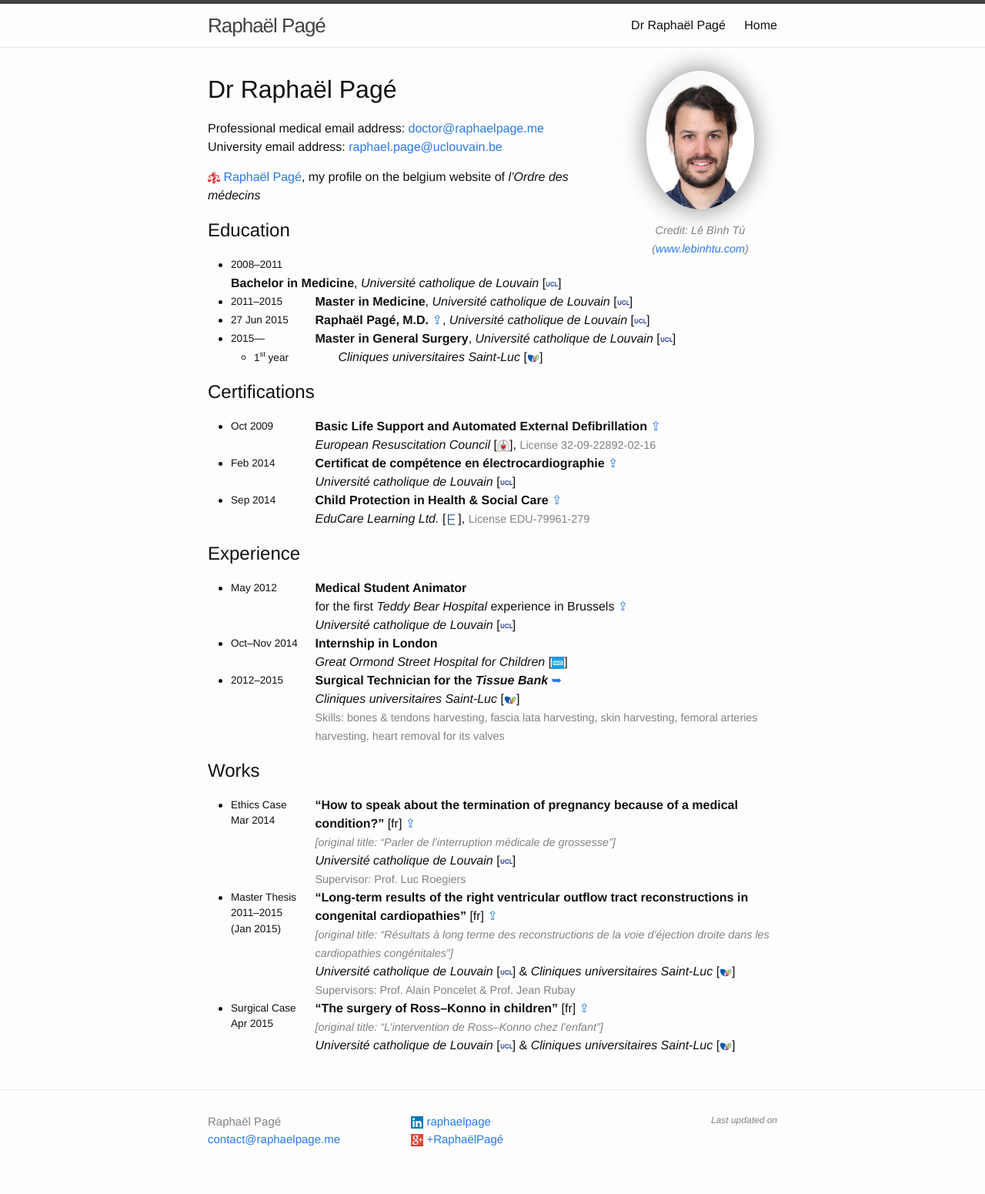
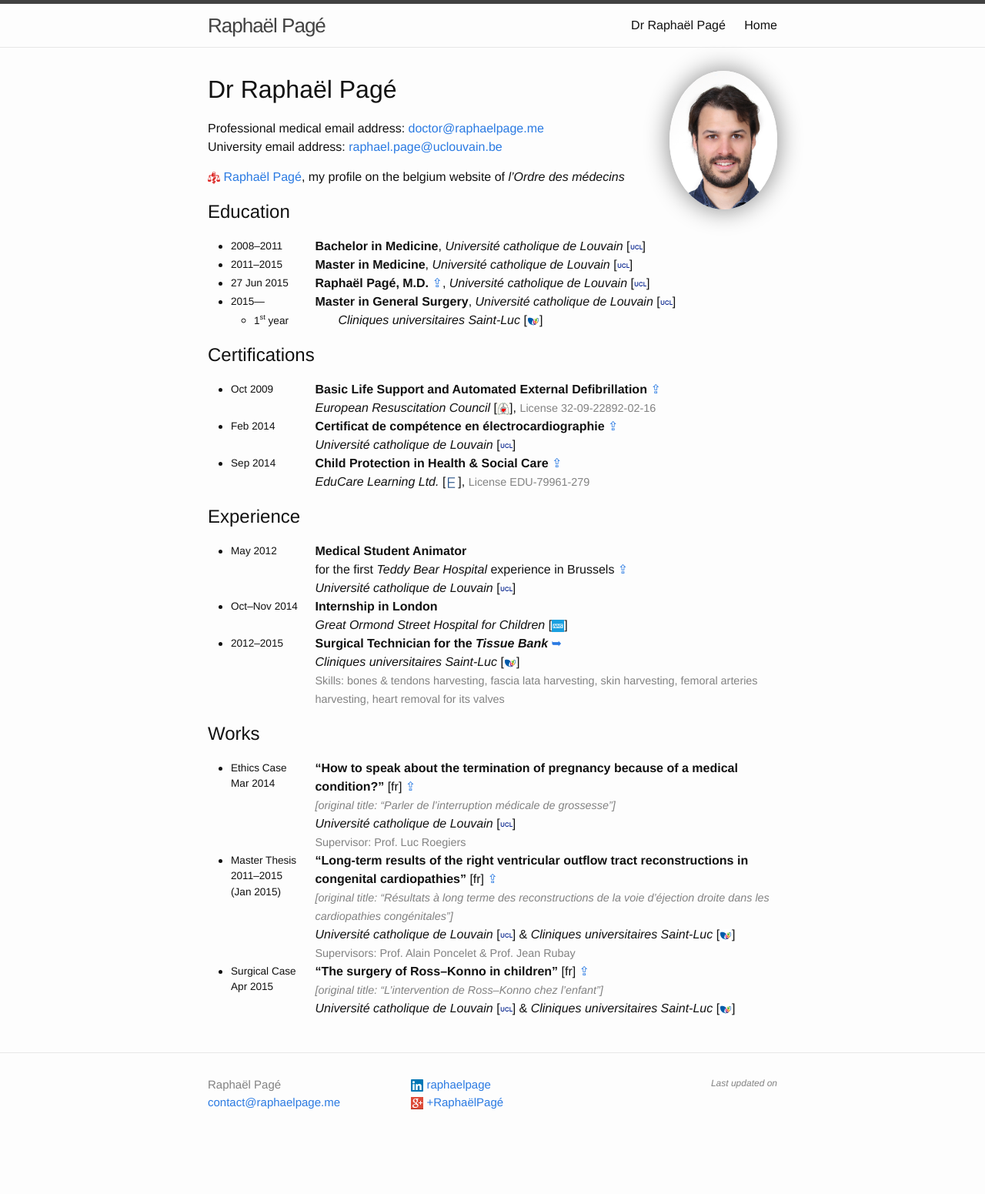
Before and after one commit to raphaelpage/raphaelpage.github.io, a Jekyll site: the page built from doctor/index.html, in a window 1280 px wide. Shown: the whole page at 77% size. Built offline with Jekyll 4.4.1, drawn with Linux system fonts in a browser that asks for light colours; after the commit the page ends 1503 px from its top, so only the background shows below that.

Commit message:
Design & CSS modifications

```diff
--- a/_includes/header.html
+++ b/_includes/header.html
@@ -5,9 +5,9 @@
     <nav class="site-nav">
       <a href="#" class="menu-icon">
         <svg viewBox="0 0 18 15">
-          <path fill="#424242" d="M18,1.484c0,0.82-0.665,1.484-1.484,1.484H1.484C0.665,2.969,0,2.304,0,1.484l0,0C0,0.665,0.665,0,1.484,0 h15.031C17.335,0,18,0.665,18,1.484L18,1.484z">
-          <path fill="#424242" d="M18,7.516C18,8.335,17.335,9,16.516,9H1.484C0.665,9,0,8.335,0,7.516l0,0c0-0.82,0.665-1.484,1.484-1.484 h15.031C17.335,6.031,18,6.696,18,7.516L18,7.516z">
-          <path fill="#424242" d="M18,13.516C18,14.335,17.335,15,16.516,15H1.484C0.665,15,0,14.335,0,13.516l0,0 c0-0.82,0.665-1.484,1.484-1.484h15.031C17.335,12.031,18,12.696,18,13.516L18,13.516z">
+          <path fill="#424242" d="M18,1.484c0,0.82-0.665,1.484-1.484,1.484H1.484C0.665,2.969,0,2.304,0,1.484l0,0C0,0.665,0.665,0,1.484,0 h15.031C17.335,0,18,0.665,18,1.484L18,1.484z"></path>
+          <path fill="#424242" d="M18,7.516C18,8.335,17.335,9,16.516,9H1.484C0.665,9,0,8.335,0,7.516l0,0c0-0.82,0.665-1.484,1.484-1.484 h15.031C17.335,6.031,18,6.696,18,7.516L18,7.516z"></path>
+          <path fill="#424242" d="M18,13.516C18,14.335,17.335,15,16.516,15H1.484C0.665,15,0,14.335,0,13.516l0,0 c0-0.82,0.665-1.484,1.484-1.484h15.031C17.335,12.031,18,12.696,18,13.516L18,13.516z"></path>
         </svg>
       </a>
 
--- a/_layouts/default.html
+++ b/_layouts/default.html
@@ -8,8 +8,8 @@
     <div class="page-content">
       <div class="wrapper">
         <figure class="-right">
-          <p><img class="-image" src="{{ "/images/identity.jpg" | prepend: site.baseurl }}"></p>
-          <p><em class="-less">Credit: Lê Bình Tú (<a href="http://www.lebinhtu.com" target="_blank">www.lebinhtu.com</a>)</em></p>
+          <img src="{{ "/images/identity.jpg" | prepend: site.baseurl }}">
+          <p>Credit: Lê Bình Tú (<a href="http://www.lebinhtu.com" target="_blank">www.lebinhtu.com</a>)</p>
         </figure>
         <h1>{{ page.title }}</h1>
         {{ content }}
--- a/css/style.scss
+++ b/css/style.scss
@@ -12,6 +12,7 @@
   vertical-align: top;
   display: inline-block;
   width: 100px;
+  max-width: 25%;
   margin-right: 5px;
   padding-top: .15em;
   font-size: .85em;
@@ -19,6 +20,7 @@
 span.-element {
   vertical-align: top;
   display: inline-block;
+  min-width: calc(75% - 10px);
   max-width: calc(100% - 100px - 10px);
 }
 span.-nobreak {
@@ -39,15 +41,37 @@
   height: 16px;
 }
 
+.site-nav {
+  z-index: 2;
+}
 figure.-right {
+  z-index: 1;
+  position: relative;
   float: right;
+  margin-left: 20px;
   max-width: 200px;
+  max-width: 40%;
   text-align: center;
+  img {
+    display: inline-block;
+    border-radius: 50%;
+    box-shadow: 0 0 2em #828282;
+    max-width: 180px;
+    max-width: 100%;
+    max-height: 180px;
+  }
+  p {
+    display: none;
+    position: absolute;
+    top: 40%;
+    left: 0;
+    font-size: .8em;
+    font-style: italic;
+  }
+  &:hover img {
+    opacity: .3;
+  }
+  &:hover p {
+    display: block;
+  }
 }
-
-img.-image {
-  border-radius: 50%;
-  box-shadow: 0 0 2em #828282;
-  max-width: 180px;
-  max-height: 180px;
-}
--- a/doctor/index.html
+++ b/doctor/index.html
@@ -45,7 +45,7 @@
     <span class="-period">27 Jun 2015</span>
     <span class="-element">
       <strong>Raphaël Pagé, M.D.</strong>
-      <a href="{{ "/documents/Serment%20d%E2%80%99Hippocrate.jpg" | prepend: site.baseurl }}" target="_blank">&#8682;</a>,
+      <a href="{{ "/documents/serment-d-hippocrate.jpg" | prepend: site.baseurl }}" target="_blank">&#8682;</a>,
       <em>Université catholique de Louvain</em>
       <span class="-nobreak">[<a href="http://www.uclouvain.be" target="_blank"><img class="icon" src="{{ "/images/ucl-favicon.ico" | prepend: site.baseurl }}"></a>]</span>
     </span>
@@ -109,7 +109,7 @@
     <span class="-period">Oct 2009</span>
     <span class="-element">
       <strong>Basic Life Support and Automated External Defibrillation</strong>
-      <a href="{{ "/documents/Basic%20Life%20Support%20and%20Automated%20External%20Defibrillation%20(RAPHAEL%20PAGE).pdf" | prepend: site.baseurl }}" target="_blank">&#8682;</a>
+      <a href="{{ "/documents/basic-life-support-and-automated-external-defibrillation.pdf" | prepend: site.baseurl }}" target="_blank">&#8682;</a>
       <br>
       <em>European Resuscitation Council</em>
       <span class="-nobreak">[<a href="https://www.erc.edu" target="_blank"><img class="icon" src="{{ "/images/erc-favicon.ico" | prepend: site.baseurl }}"></a>],</span>
@@ -120,7 +120,7 @@
     <span class="-period">Feb 2014</span>
     <span class="-element">
       <strong>Certificat de compétence en électrocardiographie</strong>
-      <a href="{{ "/documents/Certificat%20de%20comp%C3%A9tence%20en%20%C3%A9lectrocardiographie%20(RAPHAEL%20PAGE).pdf" | prepend: site.baseurl }}" target="_blank">&#8682;</a>
+      <a href="{{ "/documents/certificat-de-competence-en-electrocardiographie.pdf" | prepend: site.baseurl }}" target="_blank">&#8682;</a>
       <br>
       <em>Université catholique de Louvain</em>
       <span class="-nobreak">[<a href="http://www.uclouvain.be" target="_blank"><img class="icon" src="{{ "/images/ucl-favicon.ico" | prepend: site.baseurl }}"></a>]</span>
@@ -130,7 +130,7 @@
     <span class="-period">Sep 2014</span>
     <span class="-element">
       <strong>Child Protection in Health &amp; Social Care</strong>
-      <a href="{{ "/documents/Child%20Protection%20in%20Health%20&%20Social%20Care%20(RAPHAEL%20PAGE).pdf" | prepend: site.baseurl }}" target="_blank">&#8682;</a>
+      <a href="{{ "/documents/child-protection-in-health-and-social-care.pdf" | prepend: site.baseurl }}" target="_blank">&#8682;</a>
       <br>
       <em>EduCare Learning Ltd.</em>
       <span class="-nobreak">[<a href="http://www.educare.co.uk" target="_blank"><img class="icon" src="{{ "/images/educare-favicon.png" | prepend: site.baseurl }}"></a>],</span>
@@ -147,7 +147,7 @@
       <strong>Medical Student Animator</strong>
       <br>
       for the first <em>Teddy Bear Hospital</em> experience in Brussels
-      <a href="{{ "/documents/Nounoursologue.pdf" | prepend: site.baseurl }}" target="_blank">&#8682;</a>
+      <a href="{{ "/documents/nounoursologue.pdf" | prepend: site.baseurl }}" target="_blank">&#8682;</a>
       <br>
       <em>Université catholique de Louvain</em>
       <span class="-nobreak">[<a href="http://www.uclouvain.be" target="_blank"><img class="icon" src="{{ "/images/ucl-favicon.ico" | prepend: site.baseurl }}"></a>]</span>
@@ -187,7 +187,7 @@
     <span class="-element">
       <strong>“How to speak about the termination of pregnancy because of a medical condition?”</strong>
       [fr]
-      <a href="{{ "/documents/Parler%20de%20l%E2%80%99interruption%20m%C3%A9dicale%20de%20grossesse.pdf" | prepend: site.baseurl }}" target="_blank">&#8682;</a>
+      <a href="{{ "/documents/parler-de-l-interruption-medicale-de-grossesse.pdf" | prepend: site.baseurl }}" target="_blank">&#8682;</a>
       <br>
       <em class="-less">[original title: “Parler de l’interruption médicale de grossesse”]</em>
       <br>
@@ -208,7 +208,7 @@
     <span class="-element">
       <strong>“Long-term results of the right ventricular outflow tract reconstructions in congenital cardiopathies”</strong>
       [fr]
-      <a href="{{ "/documents/R%C3%A9sultats%20%C3%A0%20long%20terme%20des%20reconstructions%20de%20la%20voie%20d%E2%80%99%C3%A9jection%20droite%20dans%20les%20cardiopathies%20cong%C3%A9nitales.pdf" | prepend: site.baseurl }}" target="_blank">&#8682;</a>
+      <a href="{{ "/documents/resultats-a-long-terme-des-reconstructions-de-la-voie-d-ejection-droite-dans-les-cardiopathies-congenitales.pdf" | prepend: site.baseurl }}" target="_blank">&#8682;</a>
       <br>
       <em class="-less">[original title: “Résultats à long terme des reconstructions de la voie d’éjection droite dans les cardiopathies congénitales”]</em>
       <br>
@@ -230,7 +230,7 @@
     <span class="-element">
       <strong>“The surgery of Ross–Konno in children”</strong>
       [fr]
-      <a href="{{ "/documents/L%E2%80%99intervention%20de%20Ross%E2%80%93Konno%20chez%20l%E2%80%99enfant.pdf" | prepend: site.baseurl }}" target="_blank">&#8682;</a>
+      <a href="{{ "/documents/l-intervention-de-ross-konno-chez-l-enfant.pdf" | prepend: site.baseurl }}" target="_blank">&#8682;</a>
       <br>
       <em class="-less">[original title: “L’intervention de Ross–Konno chez l’enfant”]</em>
       <br>
```
Also changed, not shown: documents/serment-d-hippocrate.jpg (renamed from documents/Serment d’Hippocrate.jpg), 11 other files.
